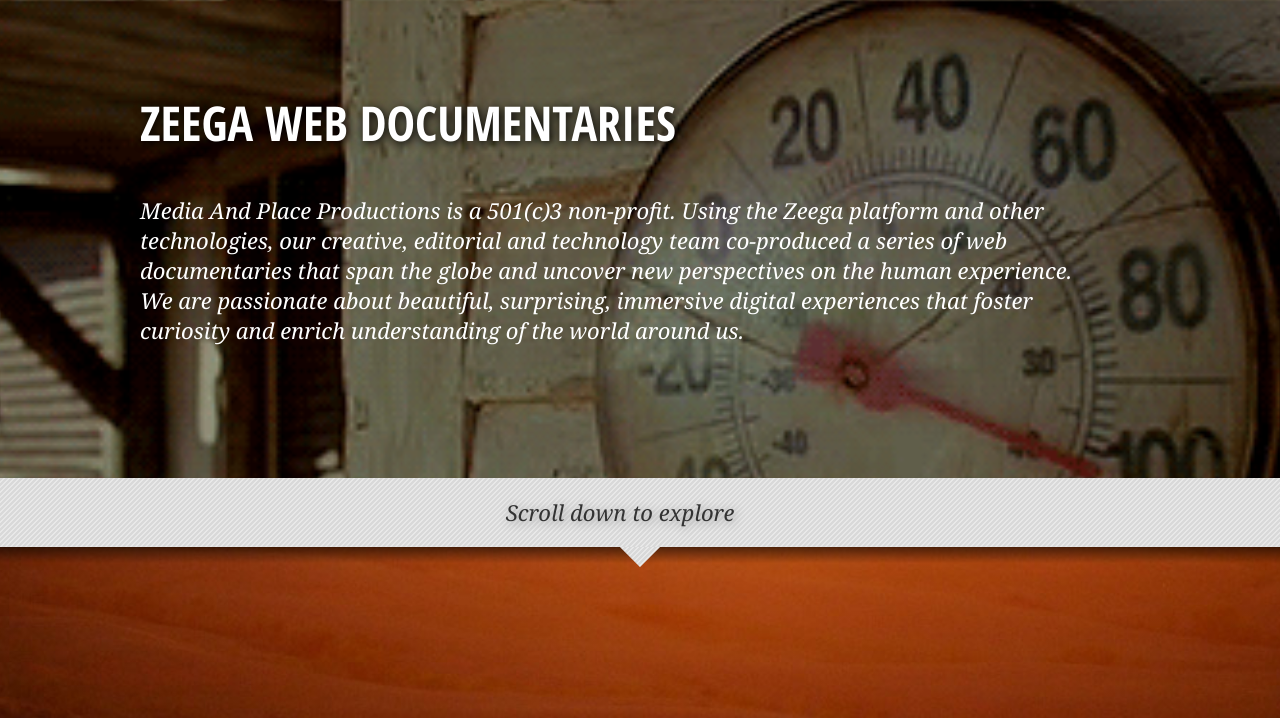
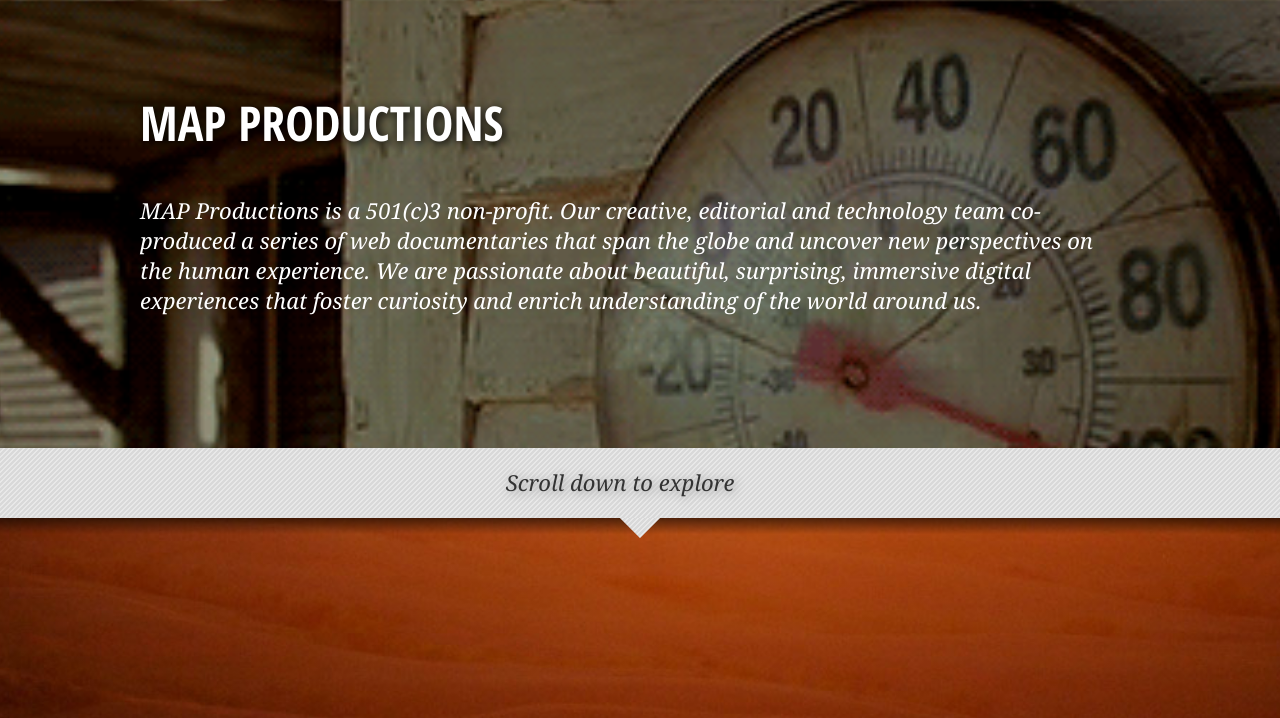
Before and after one commit to MAP-Productions/map-productions.github.com, a plain HTML site: page index.html in a window 1280 px wide. Shown: the top 718 px of the page. Drawn offline with Linux system fonts and the light colour scheme; a web font is replaced by a local one.

Commit message:
Update index.html

```diff
--- a/index.html
+++ b/index.html
@@ -89,7 +89,7 @@
 
             <div class="page-intro span11">
 
-                <h1>Zeega Web Documentaries</h1>
+                <h1>MAP Productions</h1>
 
 
             </div>
@@ -108,7 +108,7 @@
 
             <div class="span14 article">
 
-                <h2>Media And Place Productions is a 501(c)3 non-profit. Using the Zeega platform and other technologies, our creative, editorial and technology team co-produced a series of web documentaries that span the globe and uncover new perspectives on the human experience. We are passionate about beautiful, surprising, immersive digital experiences that foster curiosity and enrich understanding of the world around us.</h2>
+                <h2>MAP Productions is a 501(c)3 non-profit. Our creative, editorial and technology team co-produced a series of web documentaries that span the globe and uncover new perspectives on the human experience. We are passionate about beautiful, surprising, immersive digital experiences that foster curiosity and enrich understanding of the world around us.</h2>
 
                 </div>
         </div>
```
